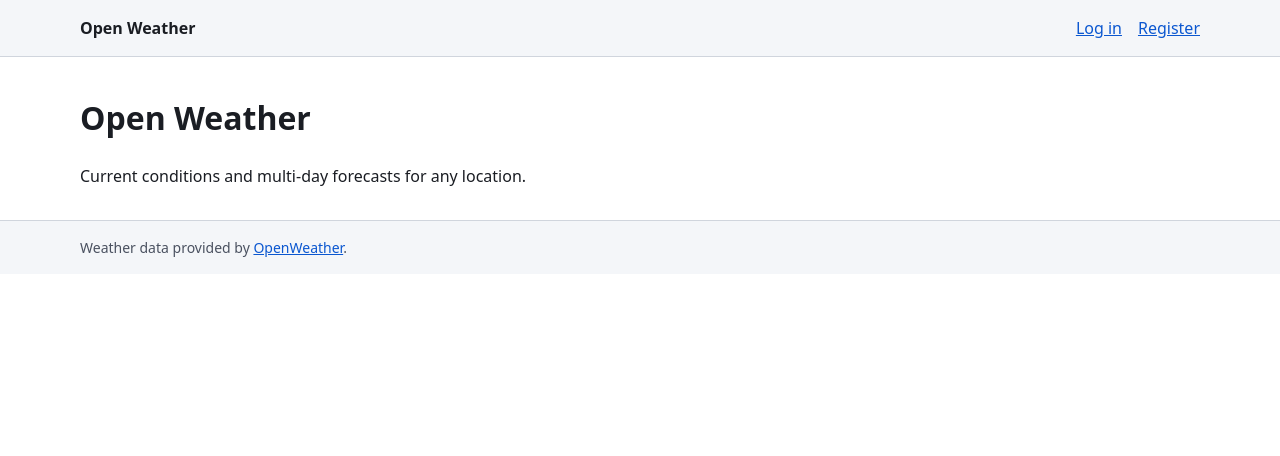
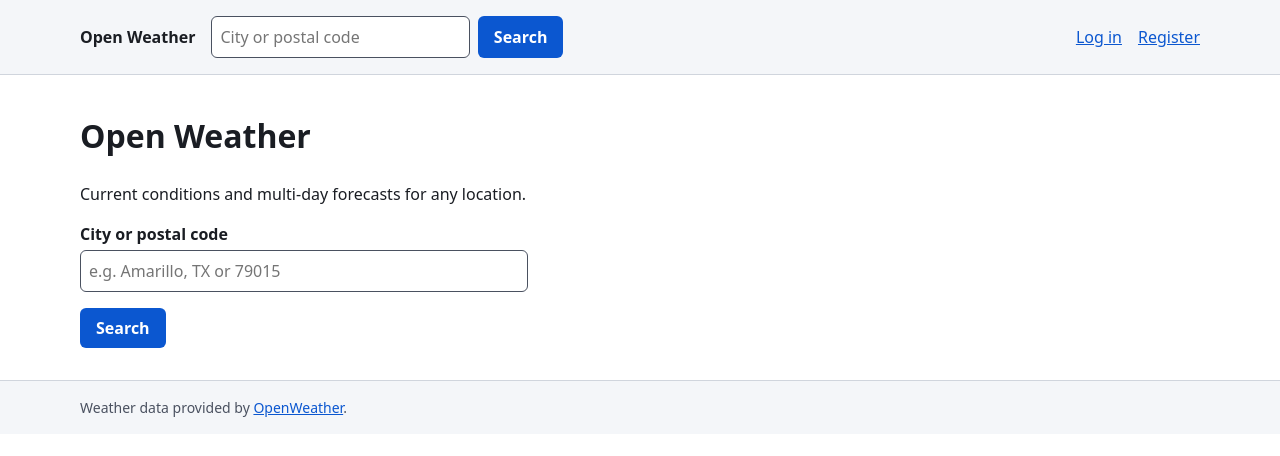
Before and after one commit to TrentWesley/open-weather-app, a Django app: page / in a window 1280 px wide. Shown: the top 456 px of the page. Run offline with Django 5.2, Linux system fonts and the light colour scheme; parts of the project's set-up code (start-up, migrations or seed data) failed here and were passed over.

Commit message:
FR-4/5/6: location search page, search boxes and safe navigation
- SearchForm (trimmed, required, max 100 chars) with accessible errors;
  search box on the home page and in the nav of every page (FR-4 AC-1)
- GET /search/ renders each search state: Idle, InvalidInput (400, no API
  call), NoResults ("No locations found" with a spelling/postal-code hint, or
  "Postal code not found"), AwaitingSelection (up to five matches in API
  order with name, state, country and 2-decimal coordinates), and
  SearchError (503 with distinct messages for 429 and 401)
- A single match redirects to /weather/?lat=&lon= (FR-4 AC-5, FR-5 AC-3);
  each result links to the same URL for its coordinates (FR-6 AC-4)
- CoordinatesForm requires finite lat in [-90, 90] and lon in [-180, 180];
  /weather/ is a placeholder landing page until the Phase 4 dashboard and
  returns 400 with a link back to search for bad coordinates (NFR-SEC-5)
- Query text and API data are auto-escaped; the API key never reaches a page

Test fix: error-message assertions compared raw apostrophes against HTML
where Django escapes them as &#x27;; they now compare escaped text.

Co-Authored-By: Claude Opus 5.5 <noreply@anthropic.com>

```diff
--- a/static/css/site.css
+++ b/static/css/site.css
@@ -143,6 +143,72 @@ main:focus {
   margin: 0;
 }
 
+/* Search (FR-4, FR-6) */
+
+.nav-search {
+  display: flex;
+  flex: 1 1 100%;
+  gap: 0.5rem;
+  margin: 0;
+}
+
+@media (min-width: 48rem) {
+  .nav-search {
+    flex: 0 1 22rem;
+  }
+}
+
+.nav-search input {
+  flex: 1;
+  min-width: 0;
+  padding: 0.5rem;
+  font: inherit;
+  color: var(--color-text);
+  background: var(--color-bg);
+  border: 1px solid var(--color-muted);
+  border-radius: 0.375rem;
+}
+
+.search-form {
+  max-width: 28rem;
+  margin-bottom: var(--space);
+}
+
+.notice {
+  margin: var(--space) 0;
+  padding: 0.75rem var(--space);
+  border: 1px solid var(--color-border);
+  border-left-width: 4px;
+  border-radius: 0.375rem;
+  background: var(--color-surface);
+}
+
+.notice p {
+  margin: 0;
+}
+
+.notice-error {
+  border-color: var(--color-error);
+}
+
+.search-results {
+  padding-left: 1.5rem;
+}
+
+.search-results li {
+  margin-bottom: 0.75rem;
+}
+
+.search-results a {
+  font-weight: 600;
+}
+
+.coordinates {
+  display: block;
+  color: var(--color-muted);
+  font-size: 0.875rem;
+}
+
 /* Forms (NFR-USE-3, NFR-AC-5) */
 
 .form {
--- a/templates/base.html
+++ b/templates/base.html
@@ -14,6 +14,11 @@
     <nav class="site-nav" aria-label="Main">
       <a class="site-brand" href="/">Open Weather</a>
       {% block nav %}{% endblock %}
+      <form class="nav-search" role="search" method="get" action="{% url 'search' %}">
+        <label for="nav-search-q" class="visually-hidden">Search for a city or postal code</label>
+        <input id="nav-search-q" type="search" name="q" maxlength="100" placeholder="City or postal code">
+        <button type="submit" class="button">Search</button>
+      </form>
       <ul class="nav-account">
         {% if user.is_authenticated %}
           <li>Signed in as <strong>{{ user.username }}</strong></li>
--- /dev/null
+++ b/weather/forms.py
@@ -0,0 +1,27 @@
+from django import forms
+
+from accounts.forms import AccessibleErrorsMixin
+from weather.services.search import MAX_QUERY_LENGTH
+
+
+class SearchForm(AccessibleErrorsMixin, forms.Form):
+    """FR-4/FR-5: one box for a city name or a postal code."""
+
+    q = forms.CharField(
+        label="City or postal code",
+        max_length=MAX_QUERY_LENGTH,
+        error_messages={
+            "required": "Enter a city name or postal code.",
+            "max_length": f"Search text must be {MAX_QUERY_LENGTH} characters or fewer.",
+        },
+        widget=forms.TextInput(
+            attrs={"type": "search", "placeholder": "e.g. Amarillo, TX or 79015"}
+        ),
+    )
+
+
+class CoordinatesForm(forms.Form):
+    """NFR-SEC-5: finite latitude in [-90, 90] and longitude in [-180, 180]."""
+
+    lat = forms.FloatField(min_value=-90, max_value=90)
+    lon = forms.FloatField(min_value=-180, max_value=180)
--- a/weather/templates/weather/home.html
+++ b/weather/templates/weather/home.html
@@ -3,4 +3,5 @@
 {% block content %}
   <h1>Open Weather</h1>
   <p>Current conditions and multi-day forecasts for any location.</p>
+  {% include "weather/includes/search_form.html" %}
 {% endblock %}
--- /dev/null
+++ b/weather/templates/weather/includes/search_form.html
@@ -0,0 +1,4 @@
+<form class="search-form" role="search" method="get" action="{% url 'search' %}" novalidate>
+  {% include "includes/field.html" with field=form.q %}
+  <button type="submit" class="button">Search</button>
+</form>
--- a/weather/urls.py
+++ b/weather/urls.py
@@ -4,4 +4,6 @@ from weather import views
 
 urlpatterns = [
     path("", views.home, name="home"),
+    path("search/", views.search, name="search"),
+    path("weather/", views.dashboard, name="dashboard"),
 ]
--- a/weather/views.py
+++ b/weather/views.py
@@ -1,7 +1,84 @@
+from urllib.parse import urlencode
+
 from django.http import HttpRequest, HttpResponse
-from django.shortcuts import render
+from django.shortcuts import redirect, render
+from django.urls import reverse
+from django.views.decorators.http import require_GET
+
+from weather.forms import CoordinatesForm, SearchForm
+from weather.services.domain import Location
+from weather.services.exceptions import (
+    AuthenticationError,
+    OpenWeatherError,
+    RateLimitError,
+)
+from weather.services.search import LocationSearchService
+
+NO_LOCATIONS = ("No locations found.", "Please check the spelling or try a postal code.")
+NO_POSTAL_CODE = (
+    "Postal code not found.",
+    "Check the code and add a country if it isn't in the US, for example SW1A 1AA, GB.",
+)
 
 
 def home(request: HttpRequest) -> HttpResponse:
-    """Home page. The location search form is added in Phase 3 (FR-4)."""
-    return render(request, "weather/home.html")
+    """Home page with the location search box (FR-4 AC-1)."""
+    return render(request, "weather/home.html", {"form": SearchForm()})
+
+
+@require_GET
+def search(request: HttpRequest) -> HttpResponse:
+    """FR-4/5/6: geocode a query, then redirect, list matches, or explain why not."""
+    if "q" not in request.GET:
+        return render(request, "weather/search.html", {"form": SearchForm()})
+    form = SearchForm(request.GET)
+    if not form.is_valid():
+        return render(request, "weather/search.html", {"form": form}, status=400)
+
+    query = form.cleaned_data["q"]
+    service = LocationSearchService()
+    context = {"form": form, "query": query}
+    try:
+        locations = service.search(query)
+    except OpenWeatherError as error:
+        context["error_message"] = search_error_message(error)
+        return render(request, "weather/search.html", context, status=503)
+
+    if len(locations) == 1:
+        return redirect(dashboard_url(locations[0]))
+    if not locations:
+        context["no_results"] = NO_POSTAL_CODE if service.is_postal_code(query) else NO_LOCATIONS
+    context["results"] = [
+        {"location": location, "url": dashboard_url(location)} for location in locations
+    ]
+    return render(request, "weather/search.html", context)
+
+
+@require_GET
+def dashboard(request: HttpRequest) -> HttpResponse:
+    """Landing page for a chosen location. The full dashboard is built in Phase 4."""
+    form = CoordinatesForm(request.GET)
+    if not form.is_valid():
+        return render(request, "weather/invalid_location.html", status=400)
+    return render(request, "weather/dashboard.html", form.cleaned_data)
+
+
+def dashboard_url(location: Location) -> str:
+    """Dashboard link with coordinates to 4 decimal places (about 11 m)."""
+    params = {"lat": f"{location.latitude:.4f}", "lon": f"{location.longitude:.4f}"}
+    return f"{reverse('dashboard')}?{urlencode(params)}"
+
+
+def search_error_message(error: OpenWeatherError) -> str:
+    """NFR-FT-1/4: a friendly message, distinct for rate limiting and key problems."""
+    if isinstance(error, RateLimitError):
+        return (
+            "The weather service has received too many requests. "
+            "Please try again in a minute."
+        )
+    if isinstance(error, AuthenticationError):
+        return (
+            "Location search is not configured correctly, so it can't run right now. "
+            "Please try again later."
+        )
+    return "We couldn't reach the weather service. Please try again in a moment."
```
Also changed, not shown: weather/templates/weather/dashboard.html (added, +10 -0 lines), weather/templates/weather/invalid_location.html (added, +9 -0 lines), weather/templates/weather/search.html (added, +34 -0 lines), weather/tests/test_coordinates.py (added, +57 -0 lines), weather/tests/test_search_views.py (added, +248 -0 lines).
